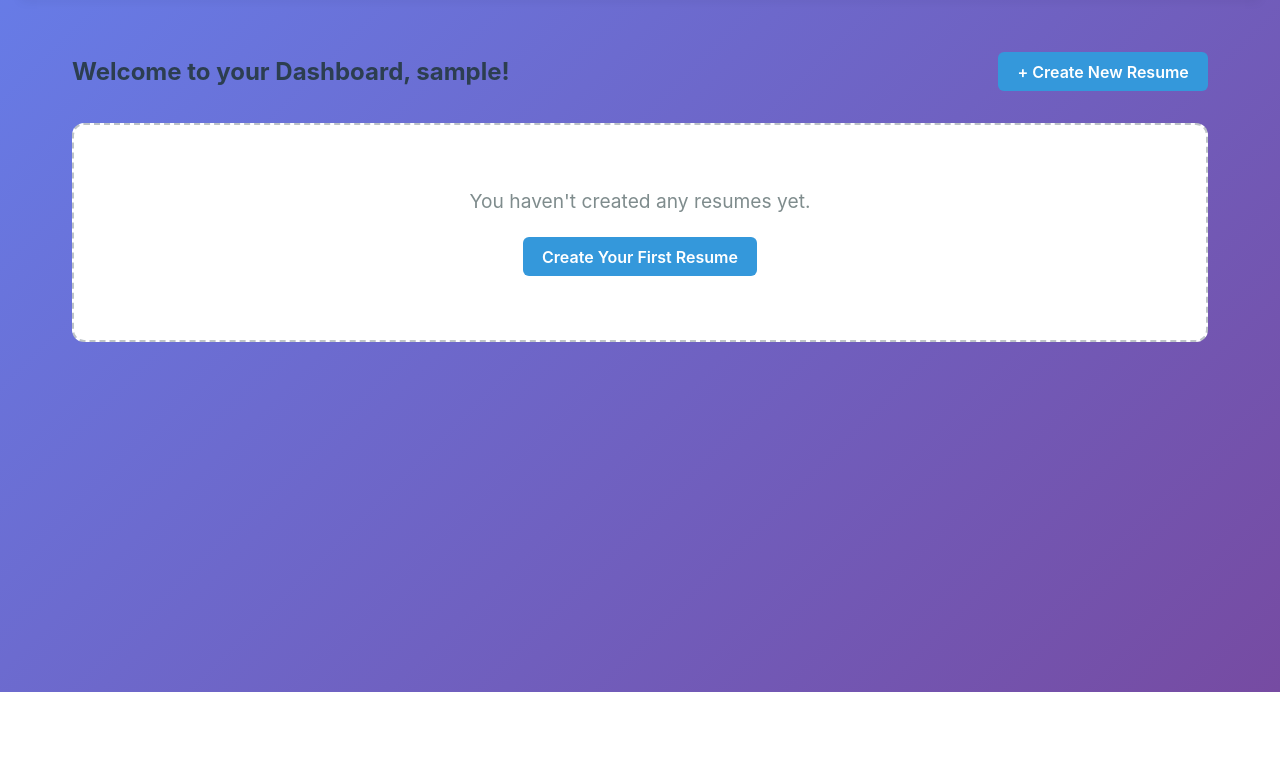
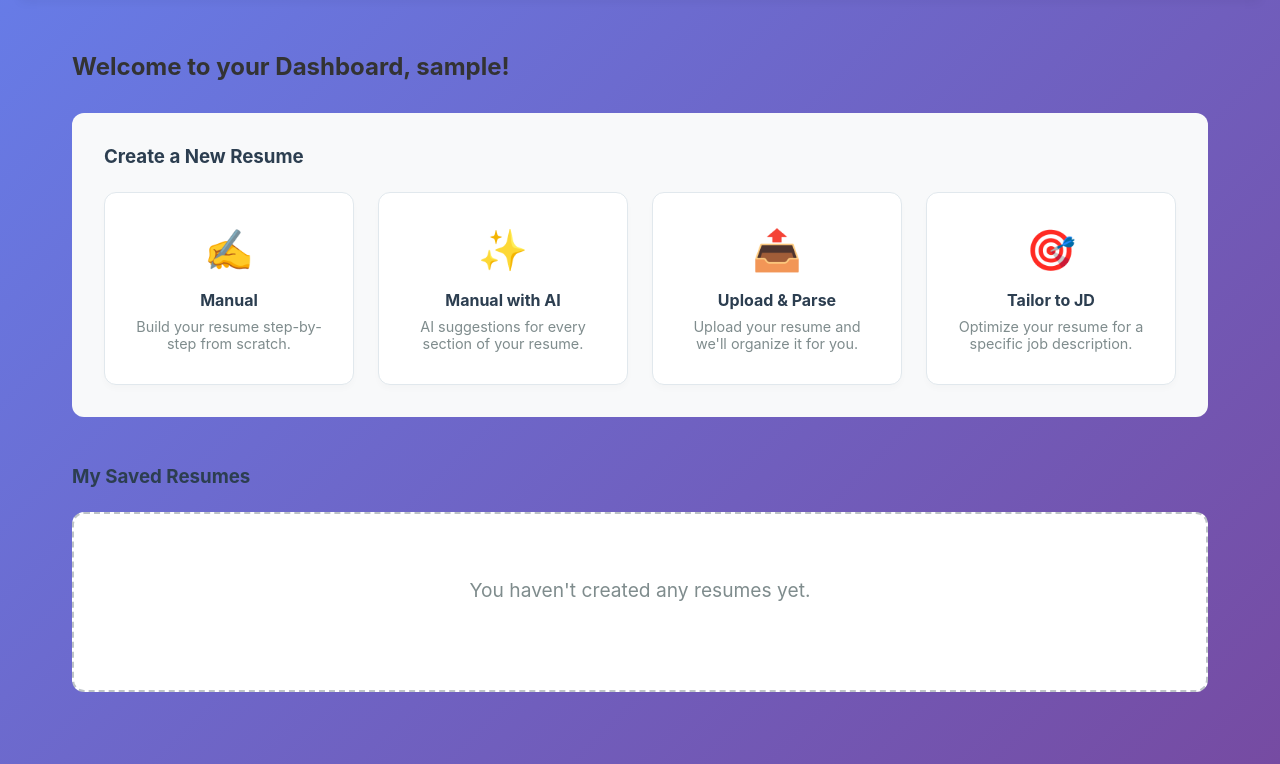
Before and after one commit to Sagnikroy12/ResumeBuilder, a Flask app: page /dashboard in a window 1280 px wide. Shown: the part 108-872 px from the top of the page. Before the commit the page ends 800 px from the top, so only its background shows below. Run offline with Flask 3, Linux system fonts and the light colour scheme; the visitor is signed in with stand-in values (Sample User, id 1); data that the repository does not hold is empty.

Commit message:
feat: Implement comprehensive resume generation and management with AI assistance, dynamic forms, and new UI pages.

```diff
--- a/app/templates/dashboard/index.html
+++ b/app/templates/dashboard/index.html
@@ -6,7 +6,6 @@
 <div class="dashboard-container">
     <div class="dashboard-header">
         <h2>Welcome to your Dashboard, {{ current_user.username }}!</h2>
-        <a href="{{ url_for('resume.index') }}" class="btn btn-primary">+ Create New Resume</a>
     </div>
 
     {% with messages = get_flashed_messages(with_categories=true) %}
@@ -17,6 +16,34 @@
         {% endif %}
     {% endwith %}
 
+    <div class="creation-options">
+        <h3>Create a New Resume</h3>
+        <div class="options-grid">
+            <a href="{{ url_for('resume.index') }}" class="option-card">
+                <div class="option-icon">✍️</div>
+                <h4>Manual</h4>
+                <p>Build your resume step-by-step from scratch.</p>
+            </a>
+            <a href="{{ url_for('resume.ai_create') }}" class="option-card">
+                <div class="option-icon">✨</div>
+                <h4>Manual with AI</h4>
+                <p>AI suggestions for every section of your resume.</p>
+            </a>
+            <a href="{{ url_for('resume.upload') }}" class="option-card">
+                <div class="option-icon">📤</div>
+                <h4>Upload & Parse</h4>
+                <p>Upload your resume and we'll organize it for you.</p>
+            </a>
+            <a href="{{ url_for('resume.tailor') }}" class="option-card">
+                <div class="option-icon">🎯</div>
+                <h4>Tailor to JD</h4>
+                <p>Optimize your resume for a specific job description.</p>
+            </a>
+        </div>
+    </div>
+
+    <div class="my-resumes mt-5">
+        <h3>My Saved Resumes</h3>
         <div class="dashboard-grid">
             {% for resume in resumes %}
             <div class="resume-card">
@@ -35,9 +62,9 @@
             {% else %}
             <div class="empty-state">
                 <p>You haven't created any resumes yet.</p>
-            <a href="{{ url_for('resume.index') }}" class="btn btn-primary">Create Your First Resume</a>
             </div>
             {% endfor %}
+        </div>
     </div>
 </div>
 
@@ -48,13 +75,51 @@
     padding: 2rem;
 }
 .dashboard-header {
-    display: flex;
-    justify-content: space-between;
-    align-items: center;
     margin-bottom: 2rem;
 }
-.dashboard-header h2 {
+.creation-options {
+    margin-bottom: 3rem;
+    padding: 2rem;
+    background: #f8f9fa;
+    border-radius: 12px;
+}
+.creation-options h3, .my-resumes h3 {
     color: #2c3e50;
+    margin-bottom: 1.5rem;
+    font-weight: 700;
+}
+.options-grid {
+    display: grid;
+    grid-template-columns: repeat(auto-fit, minmax(200px, 1fr));
+    gap: 1.5rem;
+}
+.option-card {
+    background: white;
+    padding: 2rem 1.5rem;
+    border-radius: 12px;
+    text-align: center;
+    text-decoration: none;
+    color: inherit;
+    transition: all 0.3s ease;
+    border: 1px solid #e1e8ed;
+    box-shadow: 0 4px 6px rgba(0,0,0,0.02);
+}
+.option-card:hover {
+    transform: translateY(-5px);
+    box-shadow: 0 8px 15px rgba(0,0,0,0.1);
+    border-color: #3498db;
+}
+.option-icon {
+    font-size: 2.5rem;
+    margin-bottom: 1rem;
+}
+.option-card h4 {
+    margin-bottom: 0.5rem;
+    color: #2c3e50;
+}
+.option-card p {
+    font-size: 0.9rem;
+    color: #7f8c8d;
     margin: 0;
 }
 .dashboard-grid {
```
Also changed, not shown: app/routes/auth_routes.py (+4 -4 lines), app/routes/resume_routes.py (+56 -0 lines), app/services/ai_service.py (added, +24 -0 lines), app/static/js/form.js (+46 -0 lines), app/templates/form.html (+28 -0 lines), app/templates/resume/tailor.html (added, +25 -0 lines), app/templates/resume/upload.html (added, +21 -0 lines). Lines whose indentation alone changed are shown as unchanged.
